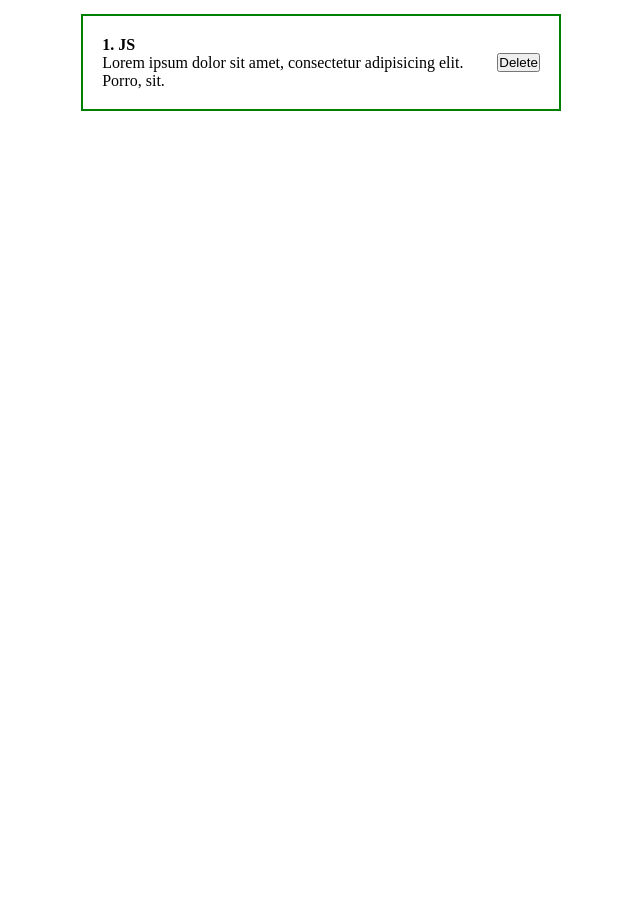
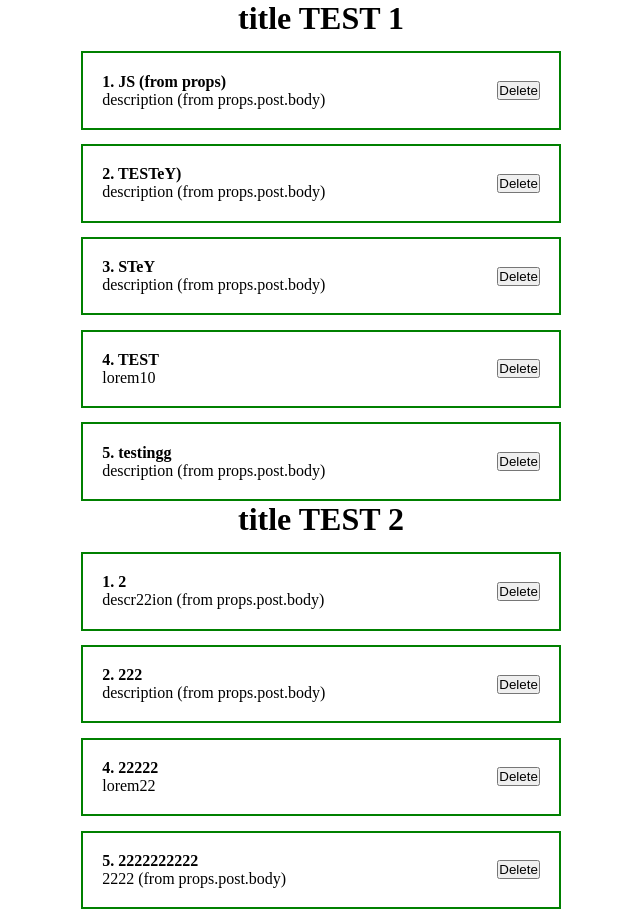
Before and after one commit to Jhon-Crow/react-first-project, a React (Create React App) app: page / in a window 1280 px wide. Shown: the whole page, without its empty margins (319-959 px from the left). Before the commit the page ends 800 px from the top, so only its background shows below. Built offline with nearby package versions, Linux system fonts and the light colour scheme.

Commit message:
42 min add Postlist

```diff
--- a/src/App.js
+++ b/src/App.js
@@ -3,10 +3,27 @@ import Counter from "./components/Counter";
 import ClassCounter from "./components/ClassCounter";
 import './styles/app.css'
 import PostItem from "./components/PostItem";
+import Postlist from "./components/Postlist";
 
 function App() {
-    const [likes, setLikes] = useState(5);
-    const [value, setValue] = useState('inp txt ') //значение, передать новое значение
+    const [posts, setPosts] = useState([ //передаём массив объектов
+        {id: 1, title: 'JS (from props)', body: 'description (from props.post.body)'},
+        {id: 2, title: 'TESTeY)', body: 'description (from props.post.body)'},
+        {id: 3, title: 'STeY', body: 'description (from props.post.body)'},
+        {id: 4, title: 'TEST', body: 'lorem10'},
+        {id: 5, title: 'testingg', body: 'description (from props.post.body)'}
+    ])
+
+    const [posts2, setPosts2] = useState([ //передаём массив объектов
+        {id: 1, title: '2', body: 'descr22ion (from props.post.body)'},
+        {id: 2, title: '222', body: 'description (from props.post.body)'},
+        {id: 4, title: '22222', body: 'lorem22'},
+        {id: 5, title: '2222222222', body: '2222 (from props.post.body)'}
+    ])
+
+
+    // const [likes, setLikes] = useState(5);
+    // const [value, setValue] = useState('inp txt ') //значение, передать новое значение
 
     // function increment() {
     //    setLikes(likes + 1)
@@ -18,13 +35,26 @@ function App() {
 
   return (
     <div className="App">
-        <PostItem/>
+        <Postlist posts={posts} title='title TEST 1'/>
+        <Postlist posts={posts2} title='title TEST 2'/>
 
 
 
+        {/*<h1 style={{textAlign: "center"}}>*/}
+        {/*    Список постов*/}
+        {/*</h1>*/}
+        {/*/!*берём массив posts, через мап обращаемся к каждому элементу и перобразуем в реакт элемент*!/*/}
+        {/*{posts.map(post =>*/}
+        {/*    // обязательно указать key - уникальный статичный ключ*/}
+        {/*    <PostItem post={post} key={post.id}/>*/}
+        {/*)}*/}
 
 
+        {/*<PostItem post={{id: 1, title: 'JS (from props)', body: 'description (from props.post.body)'}}/>*/}
+    {/*   пропс выше можно использовать в самом PostItem (он как бы и так внутри) */}
+
     </div>
+
   );
 }
 
--- a/src/components/PostItem.jsx
+++ b/src/components/PostItem.jsx
@@ -1,12 +1,12 @@
 import React from 'react';
 
-const PostItem = () => {
+const PostItem = (props) => {
     return (
         <div className='post'>
             <div className="post__content">
-                <strong>1. JS</strong>
+                <strong>{props.post.id}. {props.post.title}</strong>
                 <div>
-                    Lorem ipsum dolor sit amet, consectetur adipisicing elit. Porro, sit.
+                    {props.post.body}
                 </div>
             </div>
             <div className="post__btns">
--- /dev/null
+++ b/src/components/Postlist.jsx
@@ -0,0 +1,19 @@
+import React from 'react';
+import PostItem from "./PostItem";
+
+const Postlist = ({posts, title}) => {
+    return (
+        <div>
+            <h1 style={{textAlign: "center"}}>
+                {title}
+            </h1>
+            {/*берём массив posts, через мап обращаемся к каждому элементу и перобразуем в реакт элемент*/}
+            {posts.map(post =>
+                // обязательно указать key - уникальный статичный ключ
+                <PostItem post={post} key={post.id}/>
+            )}
+        </div>
+    );
+};
+
+export default Postlist;
```
